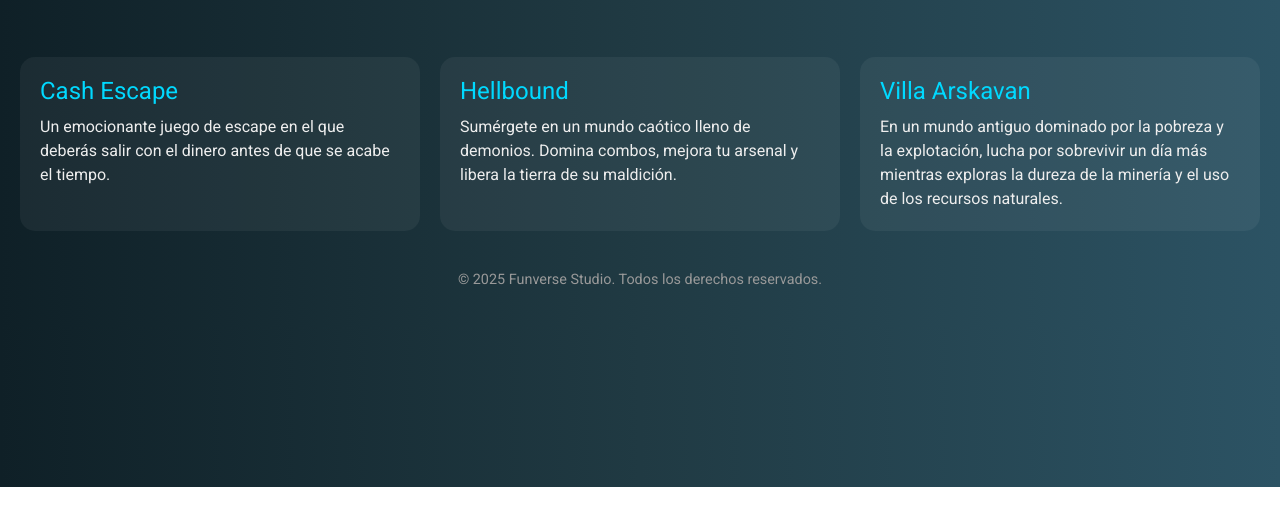
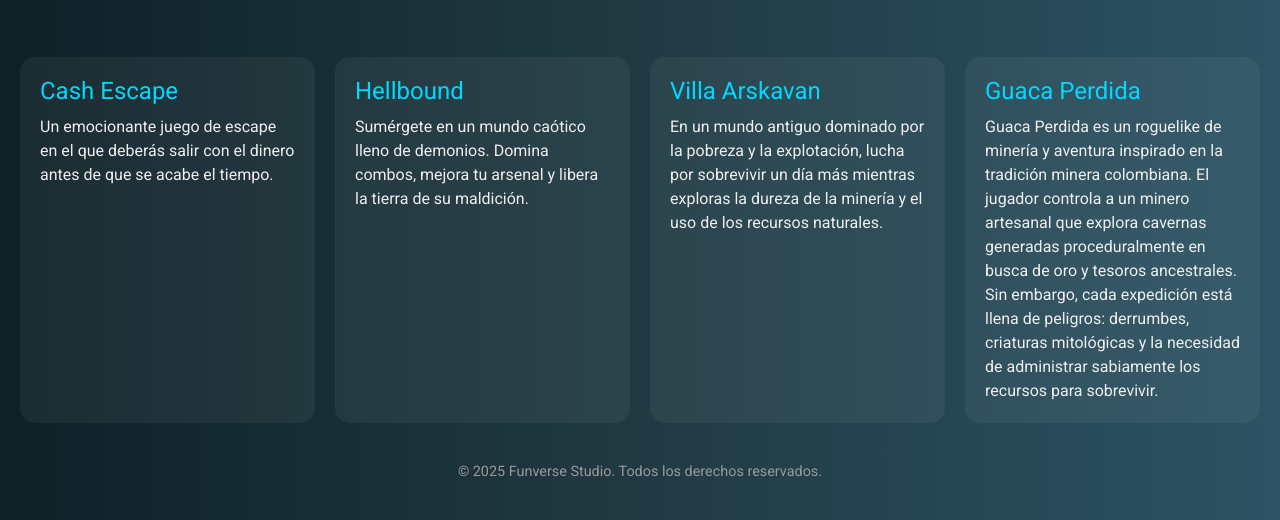
Before and after one commit to eccidev/funversestudio.github.io, a plain HTML site: page index.html in a window 1280 px wide. Shown: the part 313-833 px from the top of the page. Before the commit the page ends 800 px from the top, so only its background shows below. Drawn offline with Linux system fonts and the light colour scheme.

Commit message:
Update index.html
Agregando Guaca

```diff
--- a/index.html
+++ b/index.html
@@ -93,6 +93,17 @@
                 En un mundo antiguo dominado por la pobreza y la explotación, lucha por sobrevivir un día más mientras exploras la dureza de la minería y el uso de los recursos naturales.
             </div>
         </div>
+        <div class="game-card">
+            <div class="game-title">Guaca Perdida</div>
+            <div class="game-description">
+                Guaca Perdida es un roguelike de minería y aventura inspirado en la tradición
+minera colombiana. El jugador controla a un minero artesanal que explora
+cavernas generadas proceduralmente en busca de oro y tesoros ancestrales.
+Sin embargo, cada expedición está llena de peligros: derrumbes, criaturas
+mitológicas y la necesidad de administrar sabiamente los recursos para
+sobrevivir.
+            </div>
+        </div>
         <!-- Puedes añadir dos juegos más aquí con la misma estructura -->
     </section>
 
```
